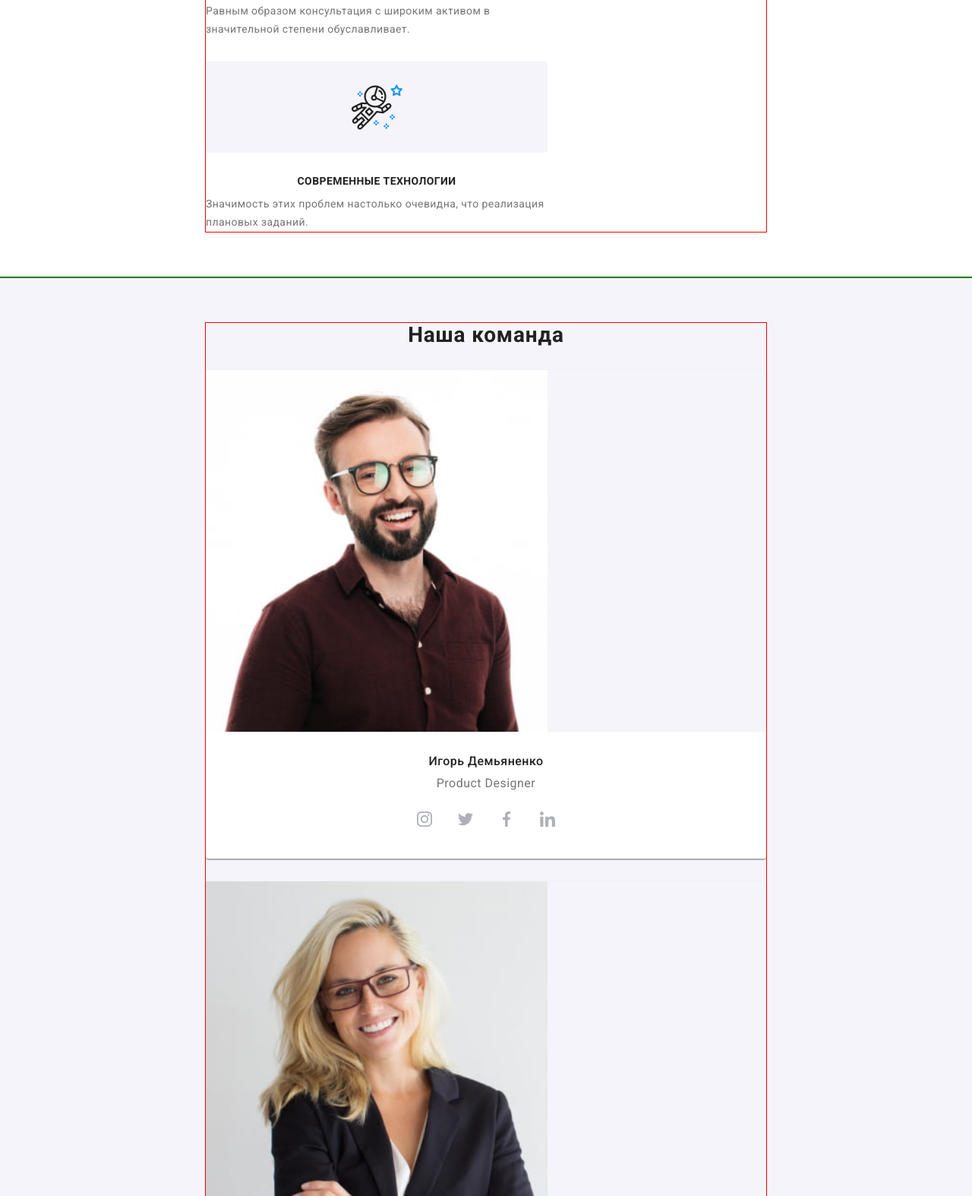
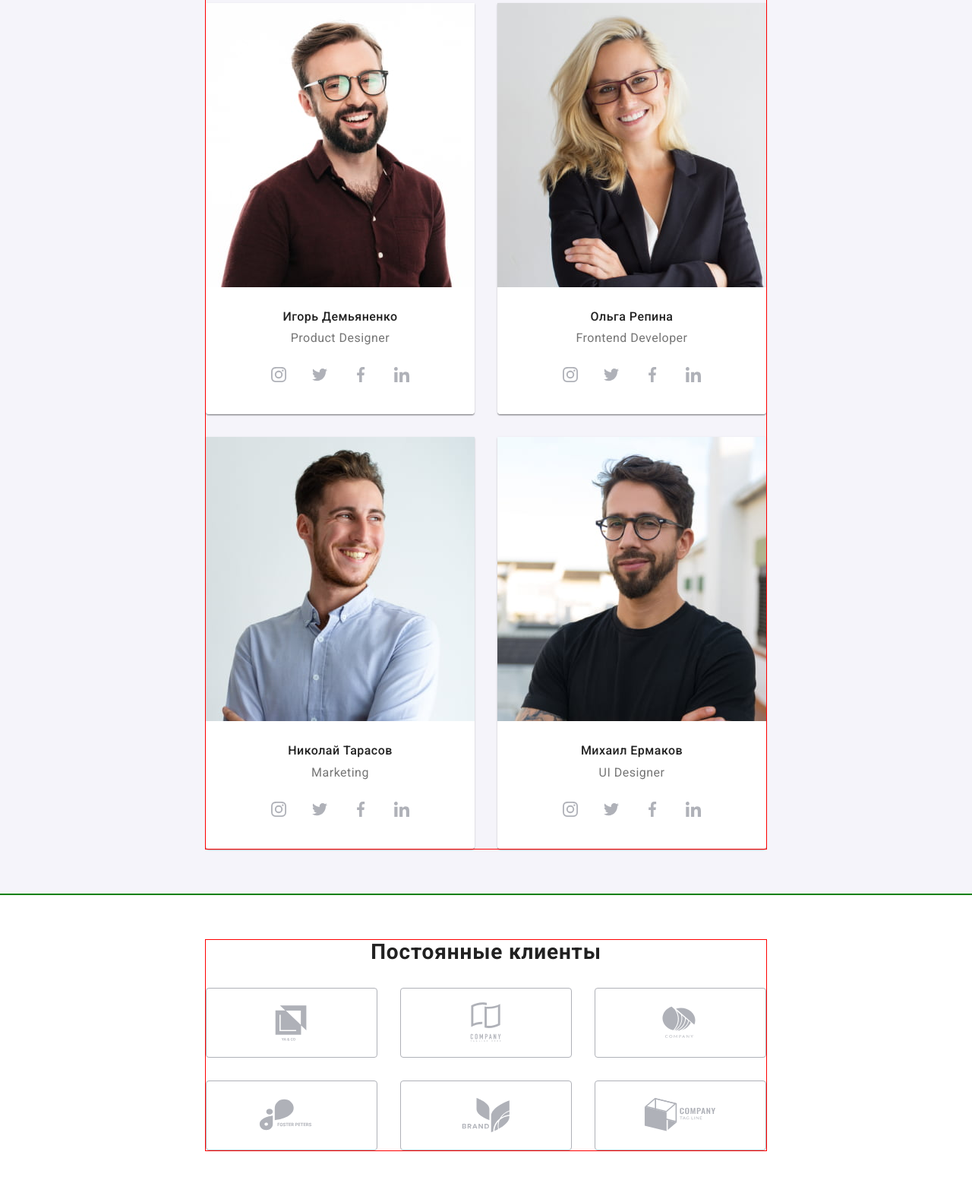
Before and after one commit to Kl0filinj/goit-markup-hw-08, a plain HTML site: page index.html in a window 1280 px wide. Shown: the part 1226-2800 px from the top of the page at 76% size. Drawn offline with nearby package versions, Linux system fonts and the light colour scheme.

Commit message:
Страница Студия адаптирована под планшет

```diff
--- a/sass/components/_benefits-section.scss
+++ b/sass/components/_benefits-section.scss
@@ -7,7 +7,7 @@
     font-size: 14px;
     line-height: 1.14;
     letter-spacing: 0.03em;
-    text-align: center;
+    text-align: start;
     text-transform: uppercase;
 }
 
@@ -19,11 +19,13 @@
     letter-spacing: 0.03em;
 }
 
-// .benefits-list {
-//     display: flex;
-//     align-items: center;
-//     justify-content: center;
-// }
+.benefits-list {
+    @media screen and (min-width: 768px) {
+        display: flex;
+        justify-content: center;
+        flex-wrap: wrap;
+    }
+}
 
 .benefits-list__item {
     max-width: 450px;
@@ -31,6 +33,21 @@
     &:not(:last-child) {
         margin-bottom: 30px;
     }
+
+    @media screen and (min-width: 768px) {
+        max-width: 354px;
+        flex-basis: calc((100% - 30px) / 2);
+        margin-bottom: 30px;
+
+        &:nth-child(2n) {
+            margin-left: 30px;
+        }
+
+        &:nth-last-child(-n + 2) {
+            margin-bottom: 0;
+        }
+    }
+
 }
 
 .benefits-list__thumb {
--- a/sass/components/_hero-section.scss
+++ b/sass/components/_hero-section.scss
@@ -29,5 +29,6 @@
 
     @media screen and (min-width: 768px) {
         background-image: linear-gradient(to right, rgba(47, 48, 58, 0.4), rgba(47, 48, 58, 0.4)), url(../../images/tablet/hero_tablet/hero.jpg);
+        max-width: 1200px;
     }
 }
--- a/sass/components/_modal.scss
+++ b/sass/components/_modal.scss
@@ -70,7 +70,7 @@
     margin-bottom: 12px;
 
     font-size: 20px;
-    line-height: 1.15;
+    line-height: 1.5;
     text-align: center;
     letter-spacing: 0.03em;
 
--- a/sass/components/_page-footer.scss
+++ b/sass/components/_page-footer.scss
@@ -71,14 +71,32 @@
     &:not(:last-child) {
         margin-bottom: 60px;
     }
+    @media screen and (min-width: 768px) {
+        &:not(:last-child) {
+            margin-bottom: 0;
+        }
+
+        &:last-child {
+            margin-top: 60px;
+            flex-grow: 1;
+        }
+
+        flex-basis: calc((100% - 165px) / 2);
+
+        &:nth-child(2) {
+            margin-left: 165px;
+        }
+    }
 }
 
-// .page-footer--flex {
-//     display: flex;
-//     flex-direction: column;
-//     align-items: center;
-//     justify-content: center;
-// }
+.page-footer--flex {
+    @media screen and (min-width: 768px) {
+        display: flex;
+        flex-wrap: wrap;
+        justify-content: center;
+        align-items: baseline;
+    }
+}
 
 //     &:first-child {
 //         flex-grow: 1;
@@ -146,6 +164,10 @@
     border: 1px solid rgba(255, 255, 255, 0.3);
     filter: drop-shadow(0px 4px 4px rgba(0, 0, 0, 0.15));
     border-radius: 4px;
+
+    @media screen and (min-width: 768px) {
+        max-width: 450px;
+    }
 }
 
 .footer-form__icon {
--- a/sass/components/_regular-customers-section.scss
+++ b/sass/components/_regular-customers-section.scss
@@ -19,14 +19,26 @@
 
 .regular-customers__item {
     flex-basis: calc((100% - 30px) / 2);
-    // width: 170px;
     height: 92px;
 
     &:nth-child(2n) {
         margin-left: 30px;
     }
-    &:not(:nth-last-child(-n + 2)) {
+    &:nth-child(-n + 2) {
         margin-bottom: 30px;
+    }
+
+    @media screen and (min-width: 768px) {
+        flex-basis: calc((100% - 30px * 2) / 3);
+        margin-bottom: 30px;
+        margin-left: 30px;
+        &:nth-last-child(-n + 3) {
+            margin-bottom: 0;
+        }
+
+        &:nth-child(3n+ 1) {
+            margin-left: 0;
+        }
     }
 }
 
--- a/sass/components/_workers-section.scss
+++ b/sass/components/_workers-section.scss
@@ -35,13 +35,30 @@
     letter-spacing: 0.03em;
 }
 
-// .workers__list {
-//     display: flex;
-// }
+.workers__list {
+    @media screen and (min-width: 768px) {
+        display: flex;
+        flex-wrap: wrap;
+        justify-content: center;
+    }
+}
 
 .workers__item {
     &:not(:last-child) {
         margin-bottom: 30px;
+    }
+
+    @media screen and (min-width: 768px) {
+        flex-basis: calc((100% - 30px) / 2);
+        margin-bottom: 30px;
+
+        &:nth-child(2n) {
+            margin-left: 30px;
+        }
+
+        &:nth-last-child(-n + 2) {
+            margin-bottom: 0;
+        }
     }
 }
 
```
Also changed, not shown: css/main.css, css/main.min.css, 2 other files.
